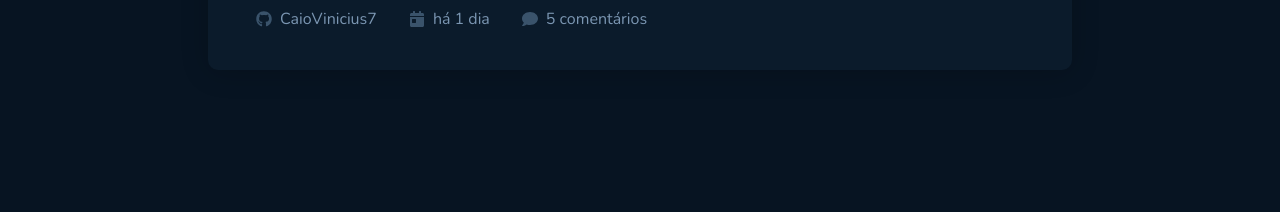
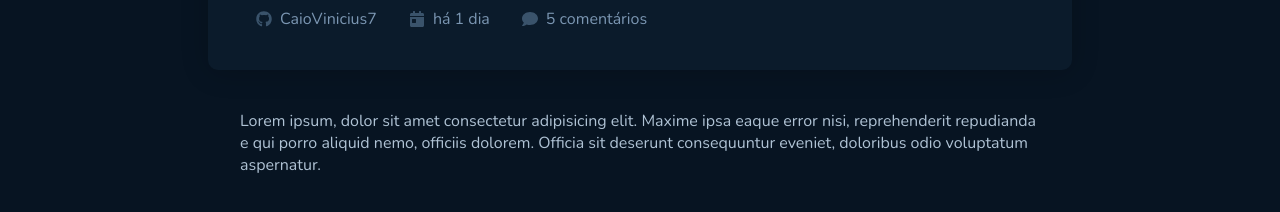
Before and after one commit to CaioVinicius7/github-blog, a React (Vite) app: page /issue in a window 1280 px wide. Shown: the part 320-532 px from the top of the page. Built offline with nearby package versions, Linux system fonts and the light colour scheme.

Commit message:
feat: :construction: Conteúdo da issue

```diff
--- a/src/pages/Issue/index.tsx
+++ b/src/pages/Issue/index.tsx
@@ -1,7 +1,22 @@
 import { IssueCard } from "./components/IssueCard";
 
+import { IssueContentContainer } from "./styles";
+
 function Issue() {
-  return <IssueCard />;
+  return (
+    <>
+      <IssueCard />
+
+      <IssueContentContainer>
+        <p>
+          Lorem ipsum, dolor sit amet consectetur adipisicing elit. Maxime ipsa
+          eaque error nisi, reprehenderit repudiandae qui porro aliquid nemo,
+          officiis dolorem. Officia sit deserunt consequuntur eveniet, doloribus
+          odio voluptatum aspernatur.
+        </p>
+      </IssueContentContainer>
+    </>
+  );
 }
 
 export { Issue };
--- a/src/pages/Issue/styles.ts
+++ b/src/pages/Issue/styles.ts
@@ -0,0 +1,7 @@
+import styled from "styled-components";
+
+export const IssueContentContainer = styled.section`
+  padding: 2.5rem 2rem;
+  color: ${(props) => props.theme["base-text"]};
+  word-break: break-all;
+`;
```
